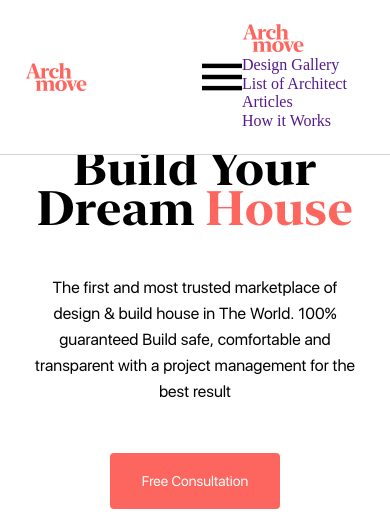
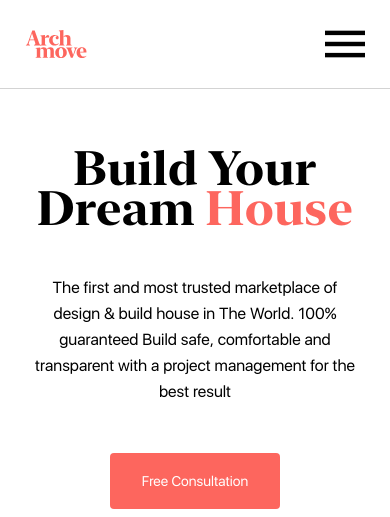
Before and after one commit to borislav12322/arch_project_for_wp, a plain HTML site: page index.html in a window 390 px wide. Shown: the top 517 px of the page. Drawn offline with nearby package versions, Linux system fonts and the light colour scheme.

Commit message:
Add Burger Menu

```diff
--- a/assets/scss/sections/_header.scss
+++ b/assets/scss/sections/_header.scss
@@ -8,6 +8,7 @@
     width: 100%;
     border-bottom: 1px solid lightgray;
     background-color: #FFFFFF;
+
 
 
 
@@ -89,6 +90,10 @@
                 align-items: center;
             }
 
+            @media screen and (min-width: 768px){
+                margin-right: 0;
+            }
+
 
             .header__icon-search {
                 margin-right: 10px;
@@ -122,17 +127,70 @@
             height: 40px;
             border: none;
             background-color: transparent;
+            background-image: url(./assets/images/header_and_footer/burger-menu-icon.svg);
+            background-repeat: no-repeat;
+            background-position: center;
 
             @media screen and (min-width: 768px) {
                 display: none;
             }
         }
-    }
 
-    .header__mobile-menu{
-        width: 100%;
-        .mobile-menu__container{
+        .header__btn-burger.active{
+            width: 40px;
+            height: 40px;
+            background-image: url(./assets/images/header_and_footer/close_icon.svg);
+            background-repeat: no-repeat;
+            background-position: 0 0;
+            background-size: contain;
 
         }
     }
+
+    .header__mobile-menu {
+        position: fixed;
+        top: 0;
+        left: -100%;
+        width: 80%;
+        height: 100vh;
+        background: #F9F9F9;
+        padding-left: 40px;
+        padding-top: 50px;
+        overflow: auto;
+        border-right: 1px solid lightgray;
+        transition: all .3s ease 0s;
+
+        @media screen and (min-width: 768px) {
+            display: none;
+        }
+
+
+        .mobile-menu__top {
+            margin-bottom: 50px;
+        }
+
+
+        .mobile-menu__content {
+            .mobile-menu__list {
+                display: flex;
+                flex-direction: column;
+
+                .mobile-menu__item {
+                    margin-bottom: 50px;
+
+                    .mobile-menu__link {
+                        font-family: 'SF Display UI Regular';
+                        font-size: 22px;
+                        color: #585858;
+                    }
+                }
+            }
+        }
+    }
+
+    .header__mobile-menu.active{
+        left: 0;
+        top: 0;
+        transition: all .3s ease 0s;
+    }
 }
--- a/index.html
+++ b/index.html
@@ -54,13 +54,11 @@
             </div>
 
             <button class="header__btn-burger">
-                <img src="./assets/images/header_and_footer/burger-menu-icon.svg" alt="burger-menu-icon"
-                    class="header__btn-img">
+
             </button>
         </div>
 
-        <div class="header__mobile-menu mobile-menu">
-            <div class="mobile-menu__container">
+        <div class="header__mobile-menu mobile-menu" id="menu-mob">
             <div class="mobile-menu__top">
                 <img src="./assets/images/header_and_footer/logo-arch.svg" alt="logo" class="header__logo">
             </div>
@@ -87,7 +85,6 @@
                         </a>
                     </li>
                 </ul>
-                </div>
             </div>
         </div>
     </header>
@@ -346,6 +343,15 @@
             });
         });
     </script>
+
+    <script>
+        $(document).ready(function () {
+            $('.header__btn-burger').click(function (event) {
+                $('.header__btn-burger, .header__mobile-menu, .mobile-menu').toggleClass('active');
+                $('body').toggleClass('lock');
+            });
+        });
+    </script>
 </body>
 
 </html>
--- a/index.scss
+++ b/index.scss
@@ -24,6 +24,10 @@
 @font-face {
     font-family: "SF Display UI Semibold";
     src: url('./assets/fonts/SFUIDisplay-Semibold.woff');
+}
+
+body.lock{
+    overflow: hidden;
 }
 
 ul {
```
Also changed, not shown: assets/images/header_and_footer/close_icon.svg (added), index.min.css, 1 other file. Lines whose indentation alone changed are shown as unchanged.
